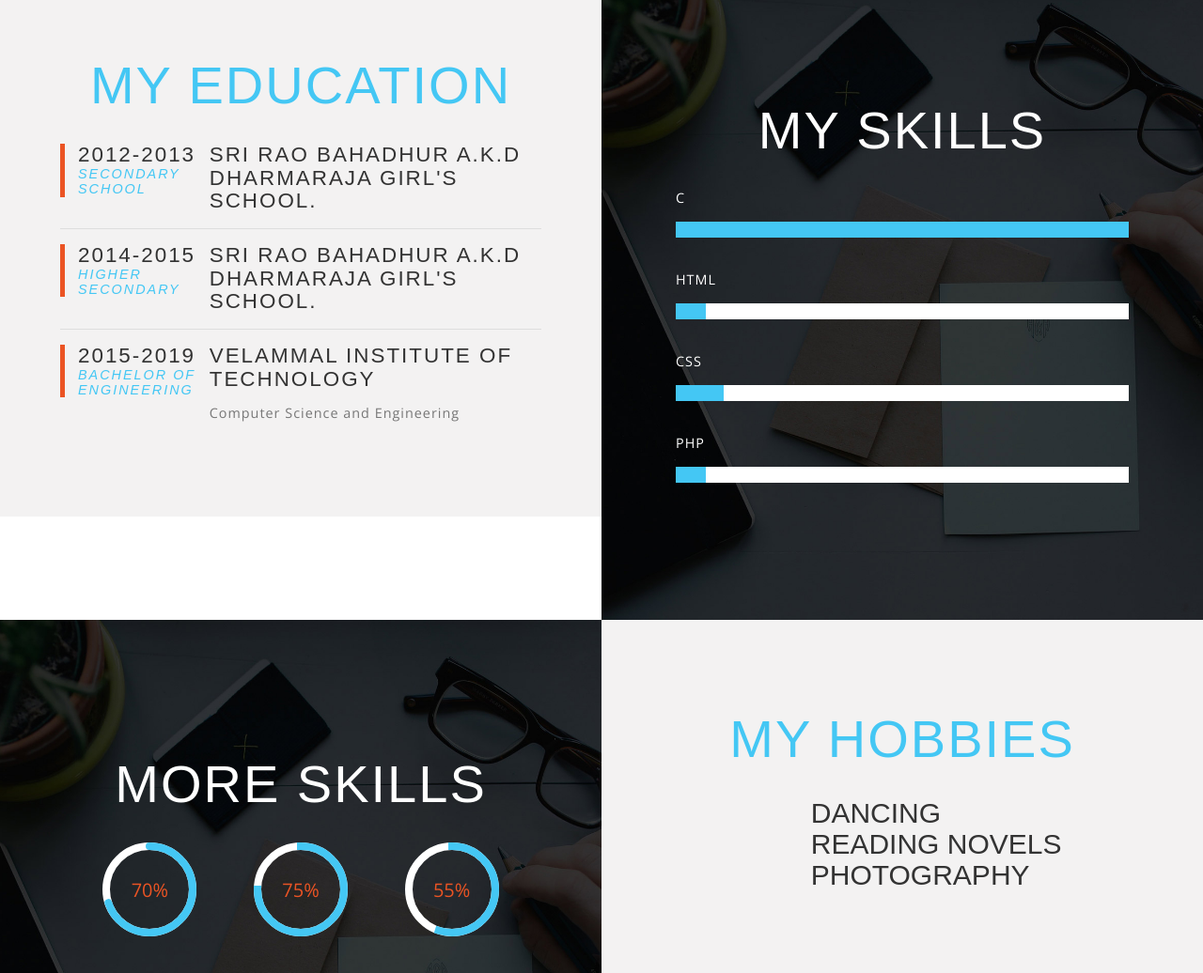
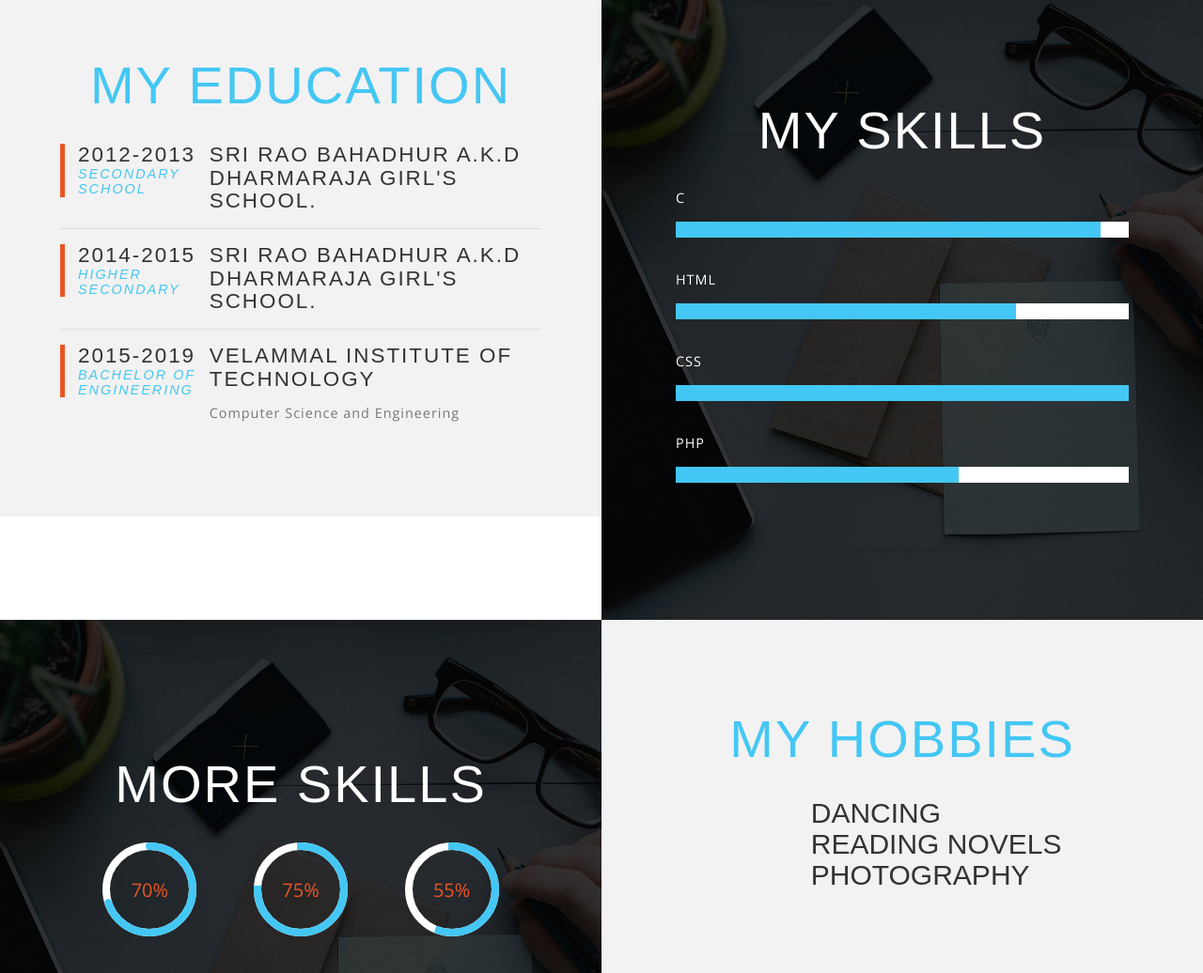
Before and after one commit to keerthanajebaraj/keerthanajebaraj.github.io, a plain HTML site: page index.html in a window 1280 px wide. Shown: the part 1940-2976 px from the top of the page at 94% size. Drawn offline with nearby package versions, Linux system fonts and the light colour scheme; files whose address does not match are found by name; a web font is replaced by a local one.

Commit message:
Update index.html

```diff
--- a/index.html
+++ b/index.html
@@ -239,8 +239,8 @@ Smartphone Compatible web template, free web designs for Nokia, Samsung, LG, Son
 		<h3 class="w3l_head two">My Skills</h3>
 	     <div class="skill-agile">
 						<div class='bar_group'>
-						<div class='bar_group__bar thin elastic' label='C' value='1500'></div>
-						<div class='bar_group__bar thin elastic' label='HTML' value='100'></div>
+						<div class='bar_group__bar thin elastic' label='C' value='150'></div>
+						<div class='bar_group__bar thin elastic' label='HTML' value='120'></div>
 						<div class='bar_group__bar thin elastic' label='CSS' value='160'></div>
 						<div class='bar_group__bar thin elastic' label='Php' value='100'></div>
 					</div>
```
